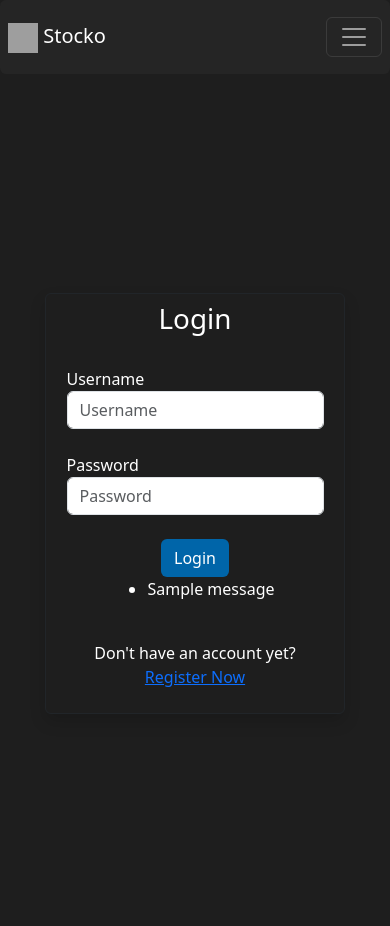
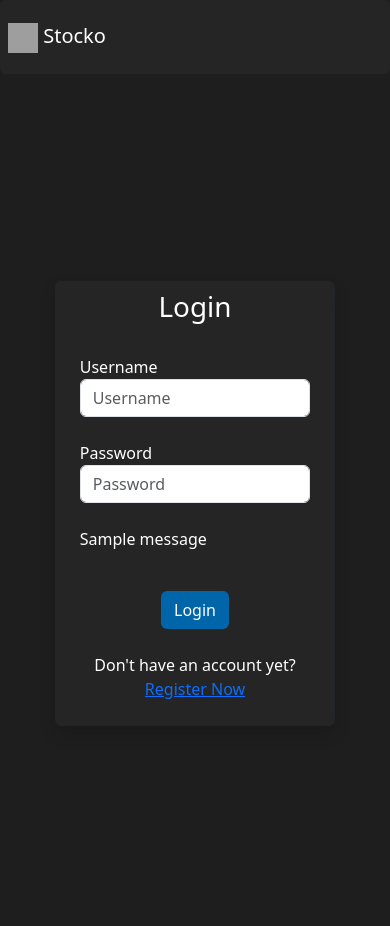
Before and after one commit to matthewhjt/stocko, a Django app: page /login/ in a window 390 px wide. Run offline with Django 4.2, Linux system fonts and the light colour scheme; tables that the repository leaves empty hold one stand-in row (values such as "Sample post"); one stand-in notice (Sample message) is shown; grey boxes are pictures that could not be loaded.

Commit message:
More fixes regarding responsiveness

```diff
--- a/main/templates/login.html
+++ b/main/templates/login.html
@@ -8,45 +8,53 @@
 
 <div class="container-fluid vh-100 vw-100 p-2 d-flex flex-column justify-content-center align-items-center text-white">
 
-    <div class = "login p-2 d-flex flex-column justify-content-center align-items-center rounded shadow border border-dark">
+    <div class = "login container p-2 d-flex flex-column justify-content-center align-items-center rounded shadow border border-dark" style="background-color:#252525;">
 
         <h1 class="text-center">Login</h1>
         <br>
         <form method="POST">
             {% csrf_token %}
-            <div class="form-group">
+            <div class="form-group mx-3">
                 <label for="id_username">Username</label>
                 <input type="text" name="username" class="form-control" placeholder="Username">
             </div>
             <br>
-            <div class="form-group">
+            <div class="form-group mx-3">
                 <label for="id_password">Password</label>
                 <input type="password" name="password" class="form-control" placeholder="Password">
             </div>
+            <br>
+            {% if messages %}
+                    <p class="mx-3">
+                        {% for message in messages %}
+                            {{ message }}
+                        {% endfor %}
+                    </p>
+            {% endif %}
             <br>
             <div class="text-center">
                 <button type="submit" class="btn text-white" style="background-color: #0065a9;">Login</button>
             </div>
         </form>
 
-        {% if messages %}
-            <ul>
-                {% for message in messages %}
-                    <li>{{ message }}</li>
-                {% endfor %}
-            </ul>
-        {% endif %}
-
         <br>
         <p class="text-center">Don't have an account yet? <br> <a href="{% url 'main:register' %}">Register Now</a></p>
-
     </div>
-
 </div>
 
 <style>
     .login{
-        width: 300px;
+        width: 25%;
+    }
+    @media (max-width: 900px) {
+            .login {
+                width: 50%;
+            }
+        }
+    @media (max-width: 500px) {
+        .login {
+            width: 75%;
+        }
     }
 </style>
 
--- a/main/views.py
+++ b/main/views.py
@@ -80,6 +80,8 @@ def register(request):
             form.save()
             messages.success(request, 'Your account has been successfully created!')
             return redirect('main:login')
+        else:
+            messages.info(request, "Sorry, registration is invalid.")
     context = {'form':form}
     return render(request, 'register.html', context)
 
--- a/templates/base.html
+++ b/templates/base.html
@@ -25,13 +25,13 @@
         <header>
             <nav class="navbar navbar-expand-lg navbar-dark rounded mb-2" style="background-color:#252525;">
                 <a class="navbar-brand m-2" href="{% url 'main:show_main' %}">
-                    <img src="https://cdn-icons-png.flaticon.com/512/5164/5164023.png" width="30" height="30" alt=""> Stocko
+                    <img src="https://cdn-icons-png.flaticon.com/512/5164/5164023.png" loading="lazy" width="30" height="30" alt=""> Stocko
                 </a>
+                {% if user.is_authenticated %}
                 <button class="navbar-toggler m-2" type="button" data-bs-toggle="collapse" data-bs-target="#navbarNavAltMarkup" aria-controls="navbarNavAltMarkup" aria-expanded="false" aria-label="Toggle navigation">
                     <span class="navbar-toggler-icon"></span>
                 </button>
                 <div class="collapse navbar-collapse" id="navbarNavAltMarkup">
-                    {% if user.is_authenticated %}
                     <div class="container-fluid navbar-nav d-none d-lg-flex justify-content-end">
                         <ul class="navbar-nav mb-2 mb-lg-0">
                             <li class="nav-item dropdown text-white">
```
Also changed, not shown: main/templates/main.html (+4 -3 lines), main/templates/register.html (+23 -10 lines).
